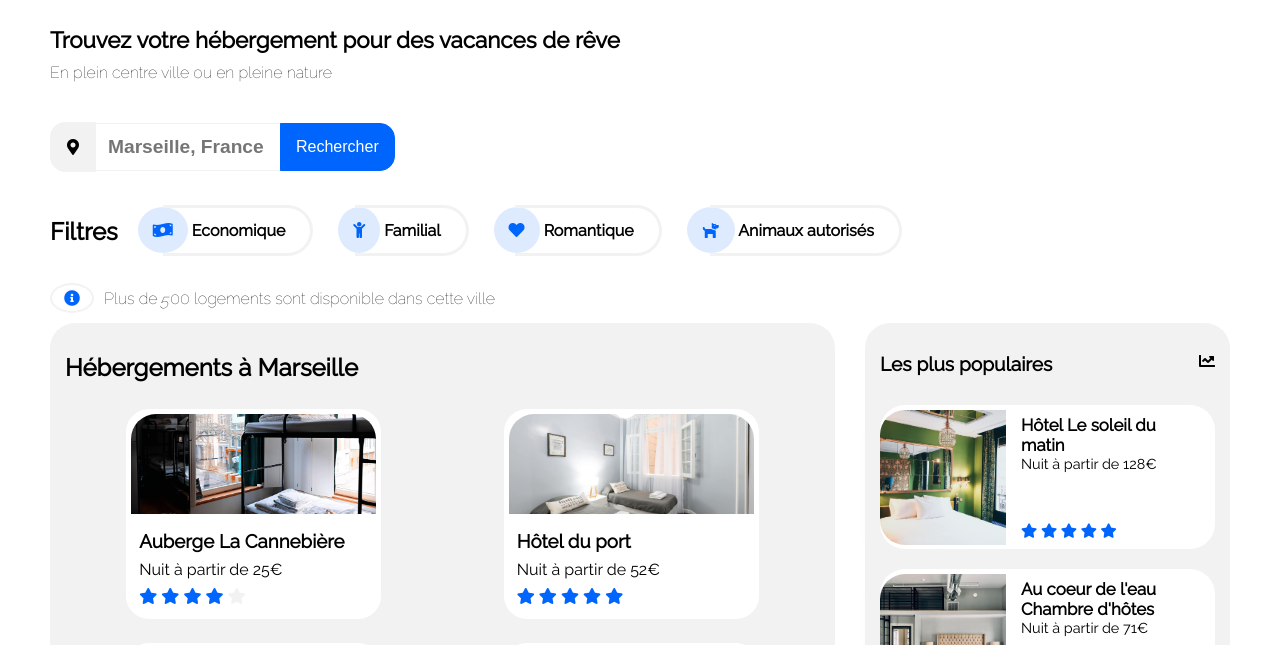
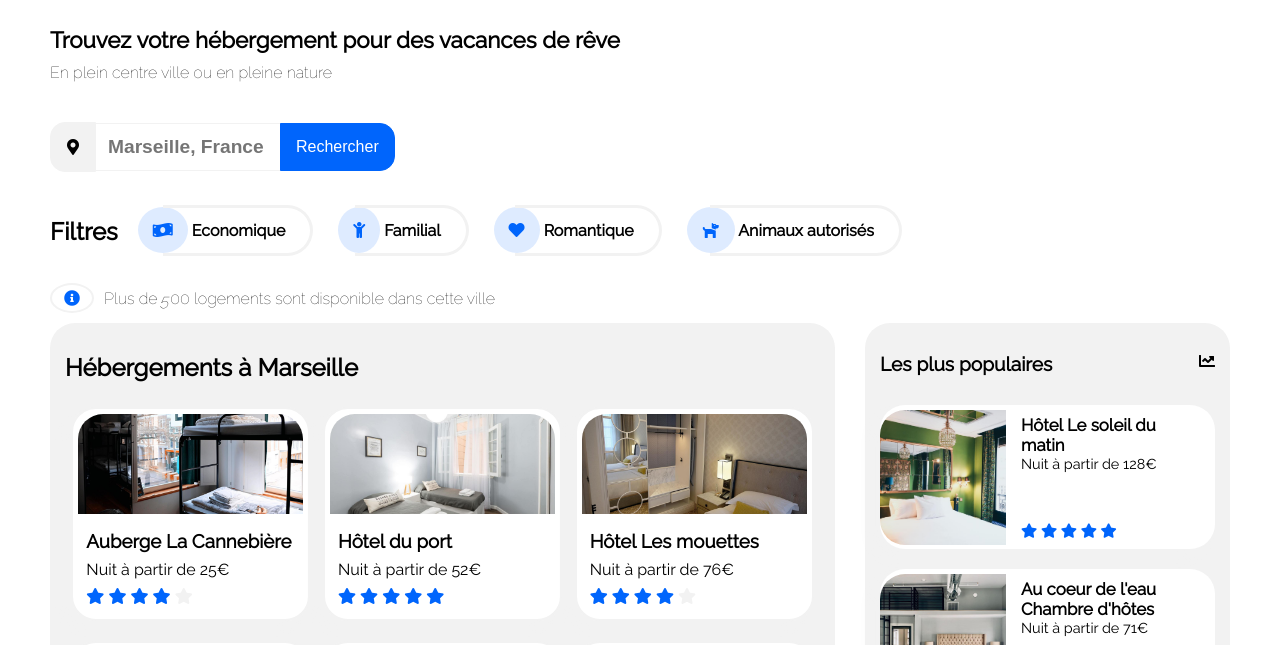
Before and after one commit to Samix94/R-servia, a plain HTML site: page index.html in a window 1280 px wide. Shown: the part 98-743 px from the top of the page. Drawn offline with Linux system fonts and the light colour scheme.

Commit message:
Update styles.css

```diff
--- a/styles.css
+++ b/styles.css
@@ -420,12 +420,12 @@ footer ul li a{
         justify-content: space-around;
     }
     .photo-hebergements{
-        width: 245px;
+        width: 225px;
         height: 200px;
         padding: 5px;
     }
     .photo-hebergements img{
-        width: 245px;
+        width: 225px;
     }
 
     /*ACTIVITY*/
```
